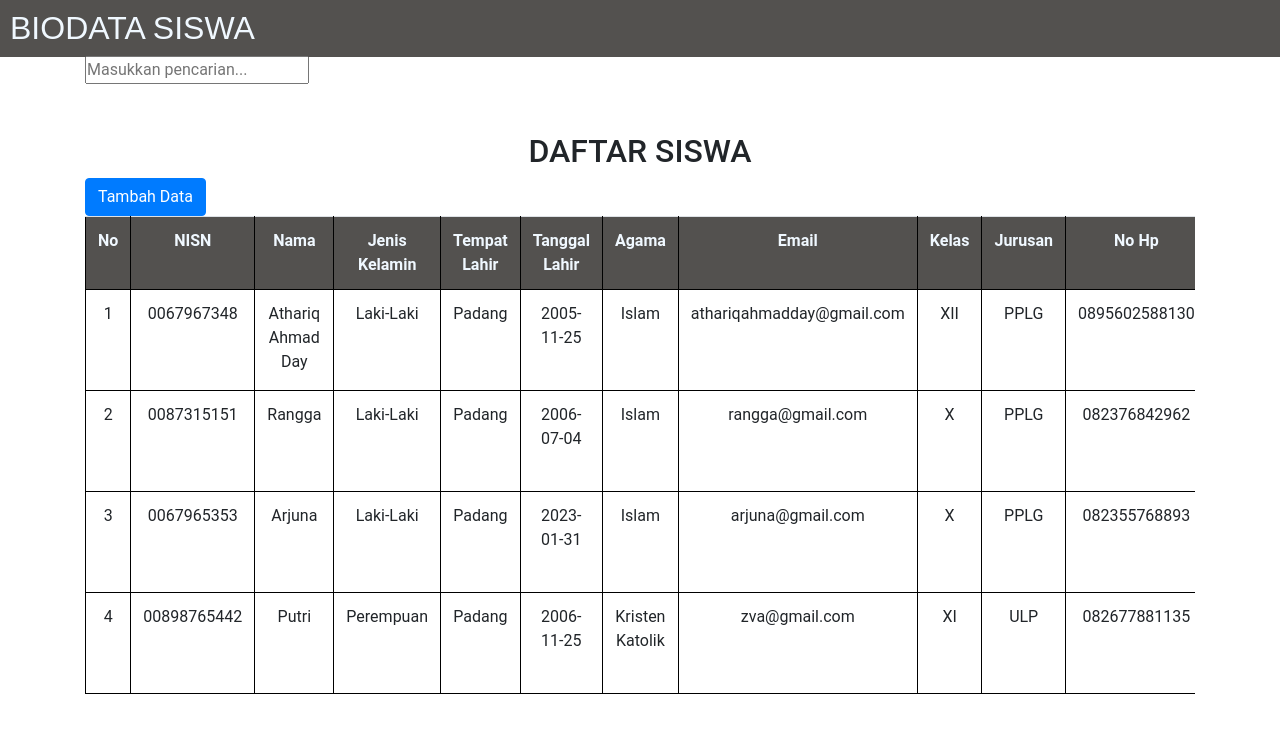
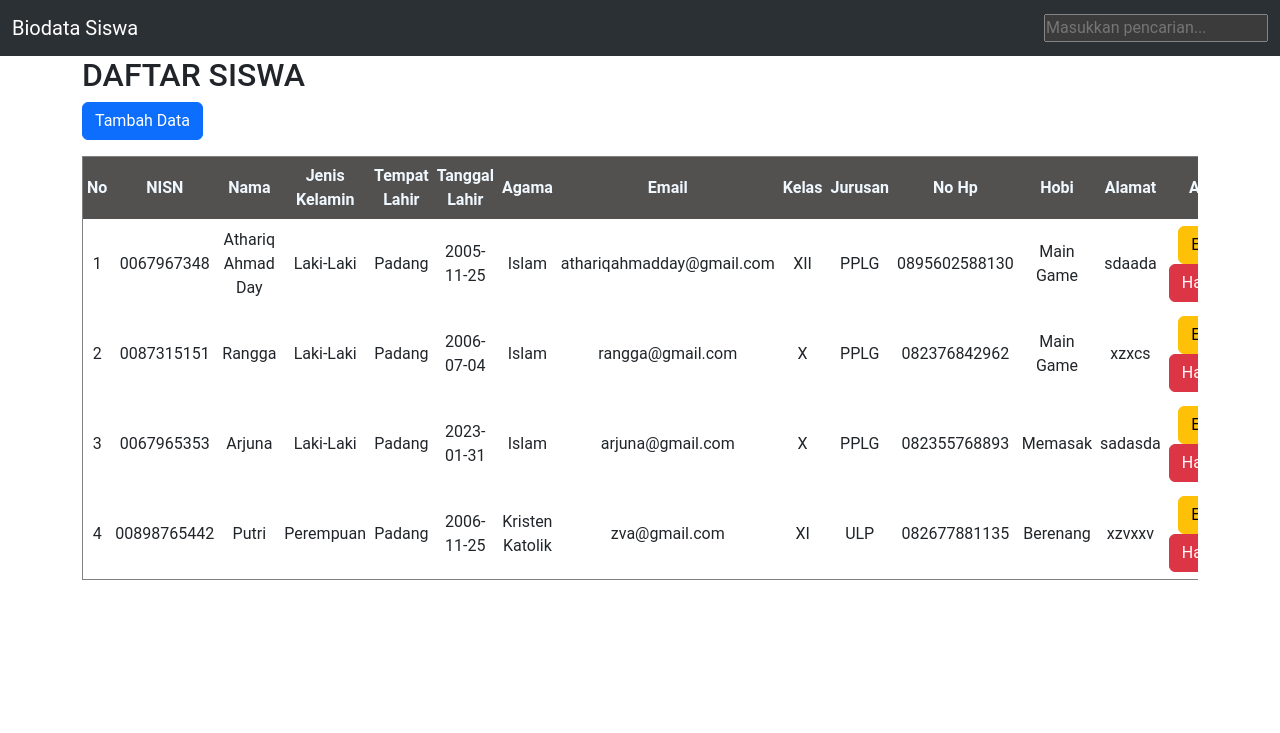
Before and after one commit to aad25112005/Biodata_sederhana, a PHP site: page / in a window 1280 px wide. Shown: the top 733 px of the page. Run offline with PHP 8.4, Linux system fonts and the light colour scheme; data comes from the database, SQL or seed files in the repository.

Commit message:
Update index.php

```diff
--- a/index.php
+++ b/index.php
@@ -2,26 +2,36 @@
 <html>
 
 <head>
+    <meta charset="utf-8">
+    <meta name="viewport" content="width=device-width, initial-scale=1">
     <link rel="stylesheet" href="https://cdn.jsdelivr.net/npm/bootstrap@4.6.1/dist/css/bootstrap.min.css" integrity="sha384-zCbKRCUGaJDkqS1kPbPd7TveP5iyJE0EjAuZQTgFLD2ylzuqKfdKlfG/eSrtxUkn" crossorigin="anonymous">
     <link rel="stylesheet" href="style.css?v=<?php echo time(); ?>">
     <link rel="stylesheet" href="https://cdnjs.cloudflare.com/ajax/libs/font-awesome/5.15.4/css/all.min.css">
+    <link href="https://cdn.jsdelivr.net/npm/bootstrap@5.3.2/dist/css/bootstrap.min.css" rel="stylesheet" integrity="sha384-T3c6CoIi6uLrA9TneNEoa7RxnatzjcDSCmG1MXxSR1GAsXEV/Dwwykc2MPK8M2HN" crossorigin="anonymous">
+
 
 </head>
 <title>Athariq Ahmad Day</title>
 
 <body>
-    <div class="header">
-        <H2 style="background-color: rgb(83, 81, 79); color:aliceblue;">BIODATA SISWA</H2>
-    </div>
-    <div class="container">
-        <div class="cari">
-            <form>
+    <!-- header -->
+    <header>
+        <nav class="navbar navbar-expand-lg bg-body-tertiary sticky-top" data-bs-theme="dark">
+            <div class="container-fluid">
+                <a class="navbar-brand" href="index.php">Biodata Siswa</a>
+                <button class="navbar-toggler" type="button" data-bs-toggle="collapse" data-bs-target="#navbarNav" aria-controls="navbarNav" aria-expanded="false" aria-label="Toggle navigation">
+                    <span class="navbar-toggler-icon"></span>
+                </button>
+                <div class="collapse navbar-collapse" id="navbarNav">
+                    <form class="d-flex cari  ml-auto" role="search">
                         <input class="search-form" type="text" name="keyword" id="keyword" onkeyup="cariSiswa()" placeholder="Masukkan pencarian...">
                     </form>
-        </div><br>
-        <div>
-            <br>
-            <h2 align="center">DAFTAR SISWA</h2>
+                </div>
+            </div>
+        </nav>
+    </header>
+    <div class="container">
+        <h2>DAFTAR SISWA</h2>
         <?php
 
         include "koneksi.php";
@@ -41,11 +51,9 @@
             }
         }
         ?>
-
-            <a href="tambah.php" id="tambah" class="btn btn-primary" role="button">Tambah Data</a><br>
-
+        <a href="tambah.php" class=" mb-3 btn btn-primary" role="button">Tambah Data</a>
         <div class="table-responsive">
-                <table class="table" rules="all" border="1" id="tableData">
+            <table rules="all" border="1" id="tableData">
                 <tr>
                     <th>No</th>
                     <TH>NISN</TH>
@@ -111,7 +119,7 @@
             </table>
         </div>
     </div>
-    </div>
+    <script src="https://cdn.jsdelivr.net/npm/bootstrap@5.3.2/dist/js/bootstrap.bundle.min.js" integrity="sha384-C6RzsynM9kWDrMNeT87bh95OGNyZPhcTNXj1NW7RuBCsyN/o0jlpcV8Qyq46cDfL" crossorigin="anonymous"></script>
     <script src="https://code.jquery.com/jquery-3.6.0.min.js"></script>
     <script>
         function cariSiswa() {
```
Lines whose indentation alone changed are shown as unchanged.
